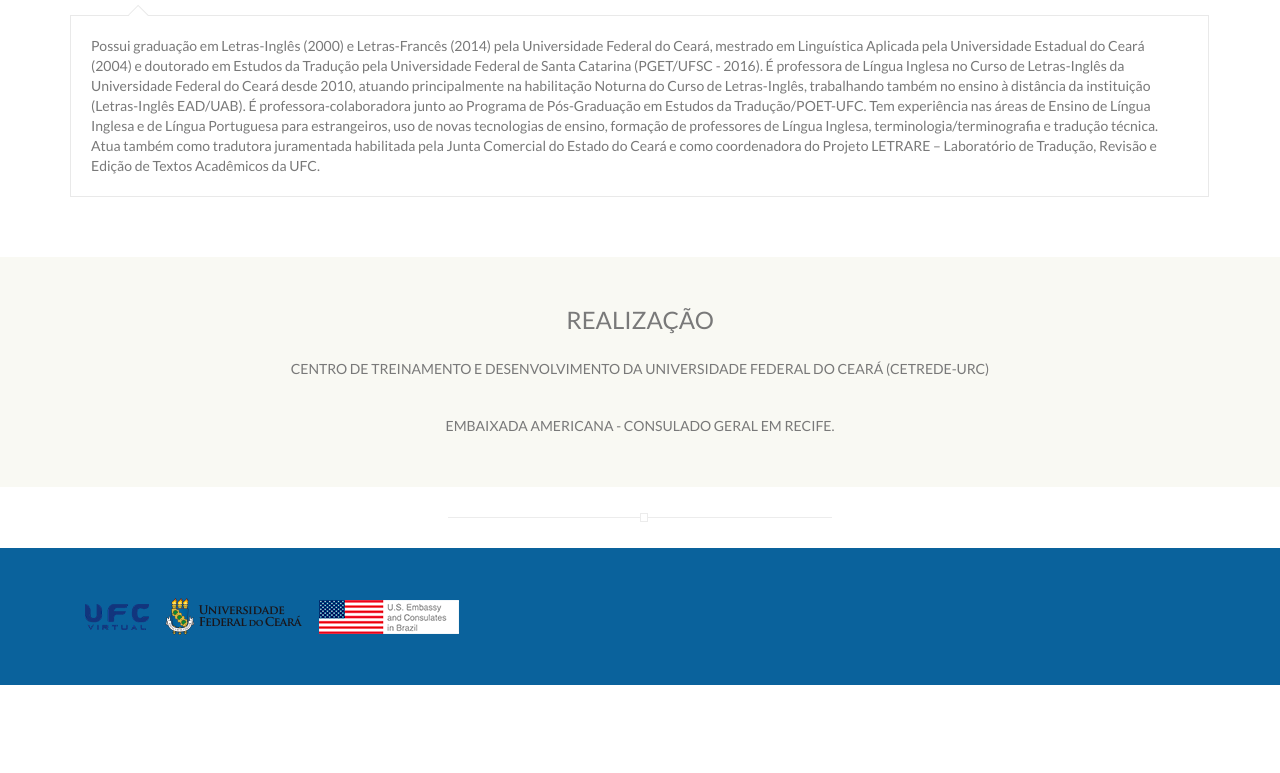
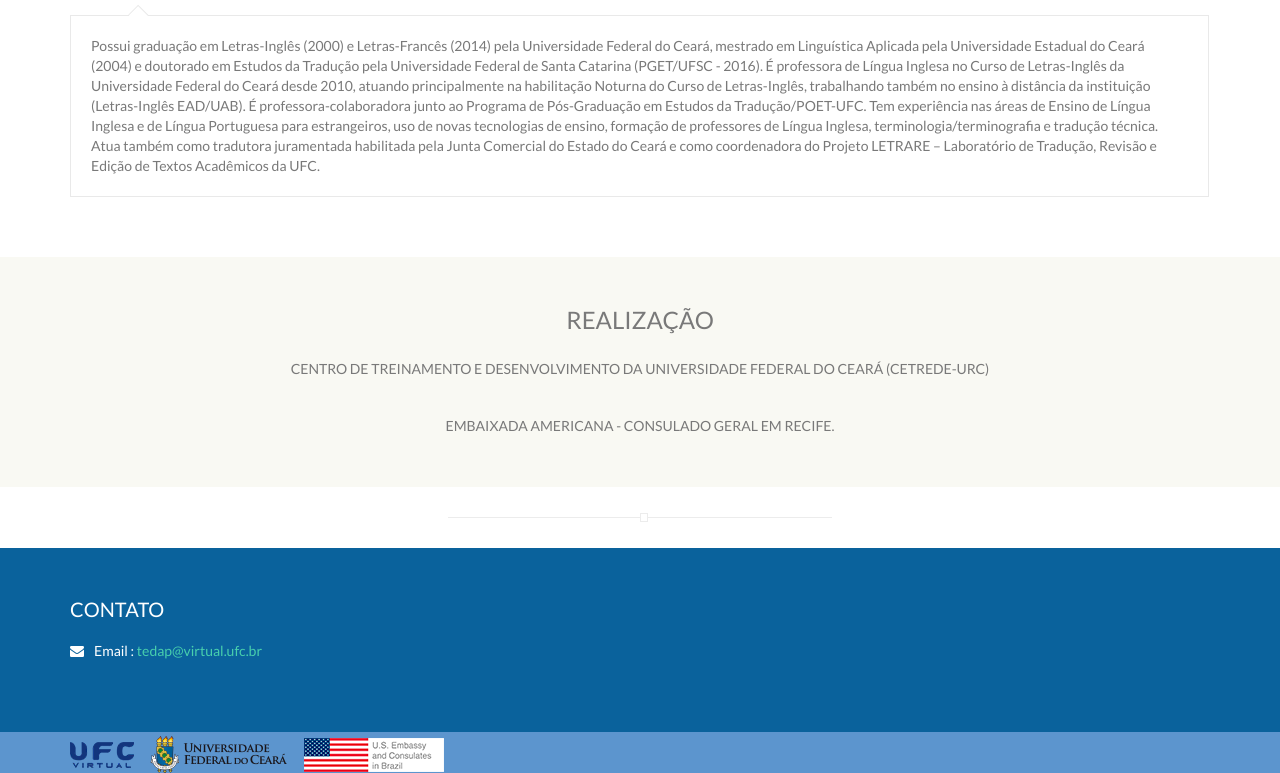
Before and after one commit to juni0rgomes/ESL-TEACHING, a plain HTML site: page index.html in a window 1280 px wide. Shown: the part 3986-4759 px from the top of the page. Before the commit the page ends 4671 px from the top, so only its background shows below. Drawn offline with Linux system fonts and the light colour scheme.

Commit message:
add contact

```diff
--- a/css/style.css
+++ b/css/style.css
@@ -1304,7 +1304,7 @@ ul.page-footer-list li {
 ul.page-footer-list a { color: #fff }
 ul.page-footer-list li i { padding-right: 10px }
 .footer-small {
-    background-color: #2C3E50;
+    background-color: #5c95ce;
     margin-top: -6px;
     padding-top: 5px;
 }
--- a/index.html
+++ b/index.html
@@ -889,13 +889,34 @@
   <!--footer start-->
   <footer class="footer">
     <div class="container">
-      <div class="row"></div>
-      <div class="col-md-12">
-        <img alt="" src="img/logos-juntas.png">
+      <div class="row">
+        <div class="col-lg-3 col-sm-3 address wow fadeInUp" data-wow-duration="2s" data-wow-delay=".1s">
+          <h1>
+            Contato
+          </h1>
+          <address>
+            <!-- <p><i class="fa fa-home pr-10"></i>Address: No.XXXXXX street</p>
+            <p><i class="fa fa-globe pr-10"></i>Mars city, Country </p>
+            <p><i class="fa fa-mobile pr-10"></i>Mobile : (123) 456-7890 </p>
+            <p><i class="fa fa-phone pr-10"></i>Phone : (123) 456-7890 </p> -->
+            <p><i class="fa fa-envelope pr-10"></i>Email :   <a href="javascript:;">tedap@virtual.ufc.br</a></p>
+          </address>
+        </div>
       </div>
     </div>
   </footer>
 
+   <!--small footer start -->
+   <footer class="footer-small">
+    <div class="container">
+        <div class="row">
+            <div class="col-lg-6 col-sm-6">
+              <img alt="" src="img/logos-juntas.png">
+            </div>
+        </div>
+    </div>
+</footer>
+<!--small footer end-->
   <script src="js/jquery-1.8.3.min.js">
   </script>
   <script src="js/bootstrap.min.js">
```
